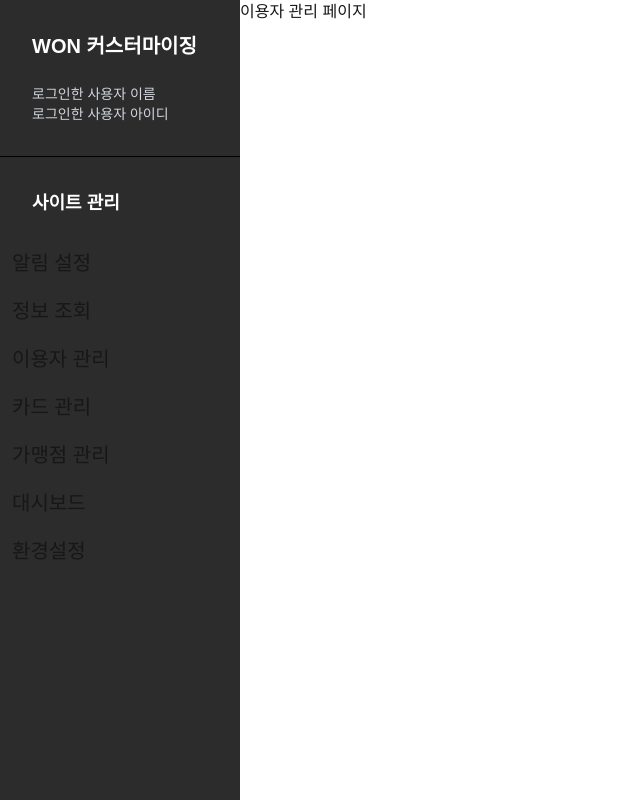
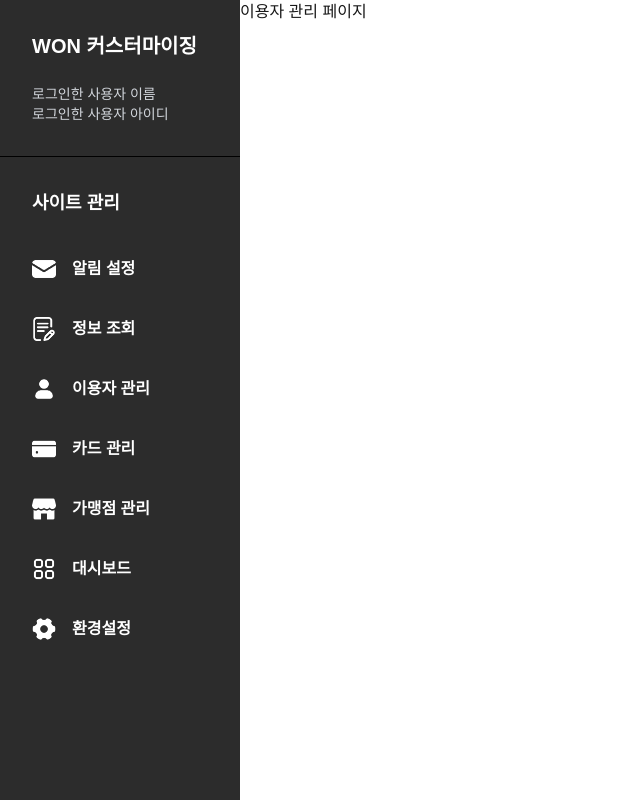
Before and after one commit to seonmin5/Quostomize-admin, a Next.js app: page /members in a window 1280 px wide. Shown: the whole page, without its empty margins (0-640 px from the left). Built offline with nearby package versions, Linux system fonts and the light colour scheme.

Commit message:
Refactor/dev: navMenuItem Image 추가 및 css 수정

```diff
--- a/components/sideNav/navMenuItem.jsx
+++ b/components/sideNav/navMenuItem.jsx
@@ -1,11 +1,22 @@
 import Link from 'next/link'
+import Image from "next/image";
 
-const NavMenuItem = ({menuName, menuHref}) => {
+const NavMenuItem = ({menuName, menuHref, iconSrc}) => {
 
   return (
     <li>
-      <Link href={`${menuHref}`} className="flex items-center space-x-3 text-xl rounded-md bg-transparent px-3 py-2 hover:bg-gray-600 hover:font-semibold ">
-        <span>{menuName}</span>
+      <Link
+          href={menuHref}
+          className="flex items-center space-x-4 text-base font-bold px-8 py-4 text-[#FFFFFF] hover:bg-[#3081F7] transition-colors"
+            target={menuHref.startsWith("https") ? '_blank' : '_self'}
+            rel={menuHref.startsWith("https") ? 'noopener noreferrer' : ''}>
+        <Image src={iconSrc}
+               alt={menuName}
+               width={24}
+               height={24}
+               className="w-6 h-6"
+        />
+          <span>{menuName}</span>
       </Link>
     </li>
   )
```
